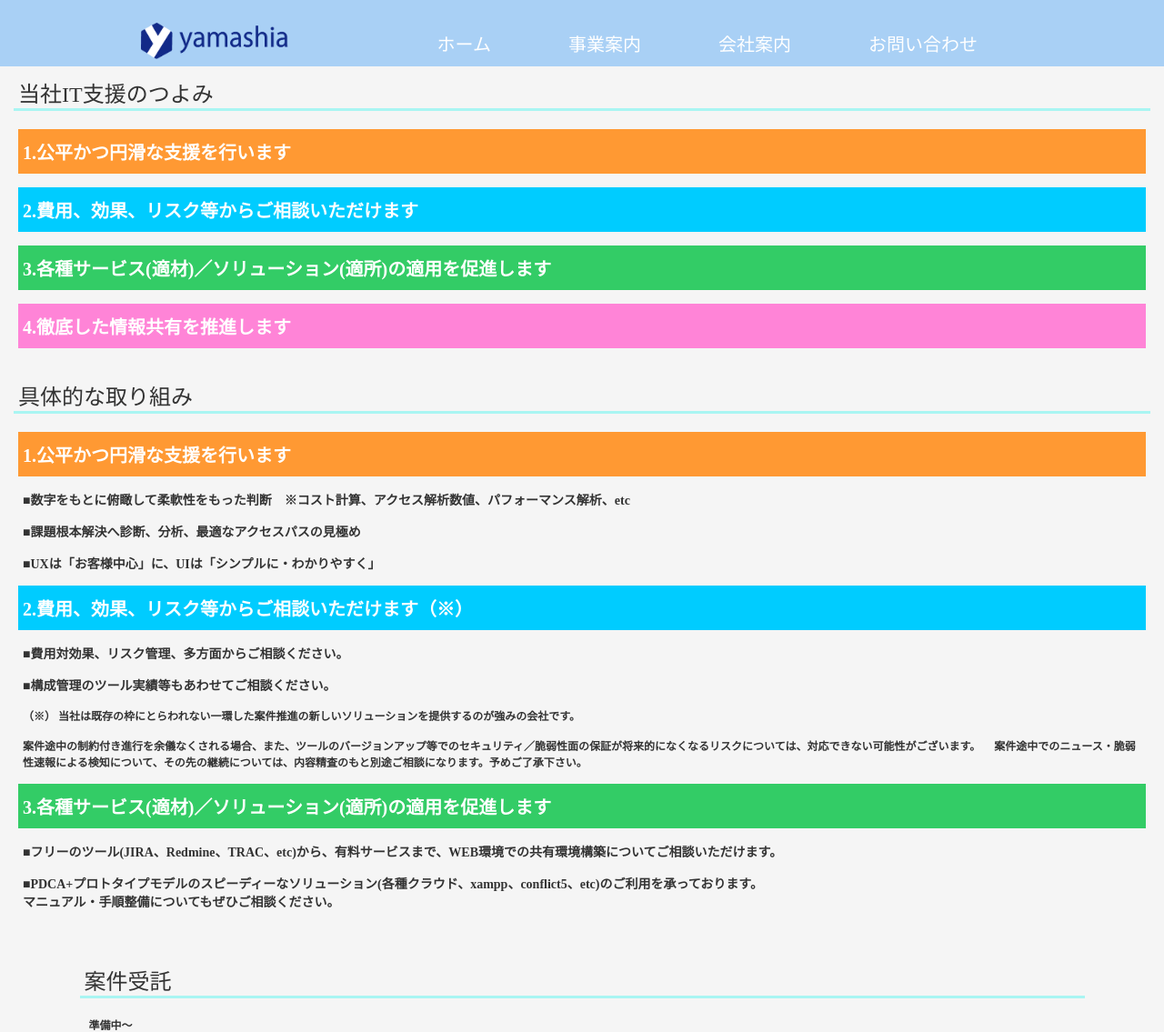
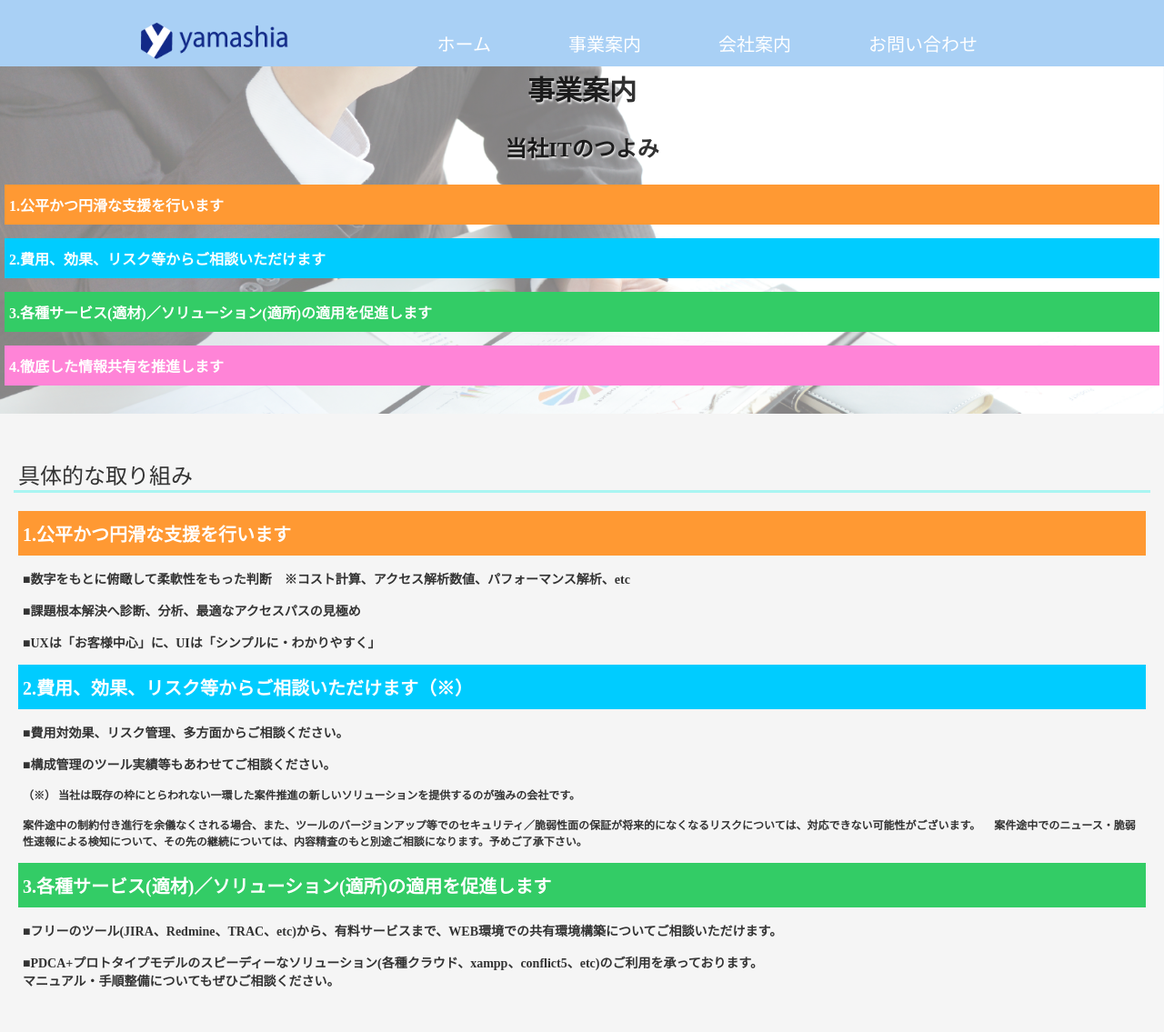
Before and after one commit to yamashia/yamashia, a PHP site: page /BuisinessInfo/BuisinessInfo.php in a window 1280 px wide. Shown: the top 1135 px of the page at 91% size. Run offline with PHP 8.4, Linux system fonts and the light colour scheme; some libraries are stand-ins or nearby versions.

Commit message:
Add files via upload

```diff
--- a/yamashia.co.jp/BuisinessInfo/BuisinessInfo.php
+++ b/yamashia.co.jp/BuisinessInfo/BuisinessInfo.php
@@ -79,23 +79,28 @@
             </nav>
         </div>
     </header>
-      <div class="top-main">
-        <div class="main">
-          <p>当社IT支援のつよみ</p>
-          <a href="#link" class="a1">1.公平かつ円滑な支援を行います</a>
-          <a href="#link2" class="a2">2.費用、効果、リスク等からご相談いただけます</a>
-          <a href="#link3" class="a3">3.各種サービス(適材)／ソリューション(適所)の適用を促進します</a>
-          <a class="a4">4.徹底した情報共有を推進します</a>
-        </div>
+    <div class="main-title">
+      <div class="layer">
+      <h2>事業案内</h2>
+      <h3>当社ITのつよみ</h3>
+      <div class="main">
+        <a href="#link" class="a1" >1.公平かつ円滑な支援を行います</a>
+        <a href="#link2" class="a2">2.費用、効果、リスク等からご相談いただけます</a>
+        <a href="#link3" class="a3">3.各種サービス(適材)／ソリューション(適所)の適用を促進します</a>
+        <a href="#link4" class="a4">4.徹底した情報共有を推進します</a>
+      </div>
+     </div>
+    </div>
+          <div class="top-main">
        <div class="one-main">
          <p>具体的な取り組み</p>
-         <a  name="link" class="a1">1.公平かつ円滑な支援を行います</a>
+         <a name="link" class="a1">1.公平かつ円滑な支援を行います</a>
          <h3>■数字をもとに俯瞰して柔軟性をもった判断　※コスト計算、アクセス解析数値、パフォーマンス解析、etc</h3>
          <h3>■課題根本解決へ診断、分析、最適なアクセスパスの見極め</h3>
          <h3>■UXは「お客様中心」に、UIは「シンプルに・わかりやすく」</h3>
        </div>
        <div class="two-main">
-         <a  name="link2" class="a2">2.費用、効果、リスク等からご相談いただけます（※）</a>
+         <a name="link2" class="a2">2.費用、効果、リスク等からご相談いただけます（※）</a>
          <h3>■費用対効果、リスク管理、多方面からご相談ください。</h3>
          <h3>■構成管理のツール実績等もあわせてご相談ください。</h4>
          <h4> （※） 当社は既存の枠にとらわれない一環した案件推進の新しいソリューションを提供するのが強みの会社です。 </h3>
@@ -103,7 +108,7 @@
            　案件途中でのニュース・脆弱性速報による検知について、その先の継続については、内容精査のもと別途ご相談になります。予めご了承下さい。</h4>
        </div>
        <div class="three-main">
-         <a  name="link3" class="a3">3.各種サービス(適材)／ソリューション(適所)の適用を促進します</a>
+         <a name="link3" class="a3">3.各種サービス(適材)／ソリューション(適所)の適用を促進します</a>
          <h3>■フリーのツール(JIRA、Redmine、TRAC、etc)から、有料サービスまで、WEB環境での共有環境構築についてご相談いただけます。</h3>
          <h3>■PDCA+プロトタイプモデルのスピーディーなソリューション(各種クラウド、xampp、conflict5、etc)のご利用を承っております。　<br>マニュアル・手順整備についてもぜひご相談ください。</h3>
        </div>
--- a/yamashia.co.jp/CompanyBrochure/CompanyBrochure.php
+++ b/yamashia.co.jp/CompanyBrochure/CompanyBrochure.php
@@ -80,7 +80,7 @@
         </div>
     </header>
          <div class="overview">
-           <div class="layer">
+           <div class="layer2">
     <h2>会社の理念</h2>
     <h3>御社利益のためのITの支援をいたします</h3>
     <h3>臨機に時々の最善を尽くします</h3>
--- a/yamashia.co.jp/contact/contact.php
+++ b/yamashia.co.jp/contact/contact.php
@@ -92,7 +92,7 @@
         </div>
     </header>
     <div class="contact-title">
-      <div class="layer2">
+      <div class="layer3">
       <h2>お問い合わせ</h2>
       <h3>この度は、株式会社ヤマシアのWebサイトをご覧いただき誠にありがとうございます。</h3>
       <h3>事業概要、仕事に関するお問合せ、ご質問など、下記の方法にて、お受付しております。</h3>
--- a/yamashia.co.jp/css/responsive.css
+++ b/yamashia.co.jp/css/responsive.css
@@ -107,7 +107,15 @@
     top: 180px;
     font-size: 25px;
   }
-/*contact*/
+
+  /*CompanyBrochure*/
+    .syachiku big {
+      font-size: 18px;
+    }
+
+  /*BuisinessInfo*/
+
+  /*contact*/
 .contact-title h3 {
   font-size: 12px;
 }
@@ -136,20 +144,4 @@
   .thanks-message h2 {
     font-size: 16px;
   }
-
-  .Confirmation {
-    margin-top: 65px;
-  }
-
-    /*CompanyBrochure*/
-    .syachiku big {
-      font-size: 18px;
-    }
-
-  /*BuisinessInfo*/
-  .top-main {
-    margin-top: 20px;
-    padding: 5px;
-  }
-
 }
--- a/yamashia.co.jp/css/stylesheet.css
+++ b/yamashia.co.jp/css/stylesheet.css
@@ -327,16 +327,42 @@ footer {
 }
 
 /*ーーーーーーーーーーーBuisinessInfo.phpーーーーーーーーーーー*/
-a.a1 {background-color: #FF9933;}
-a.a2 {background-color: #00CCFF;}
-a.a3 {background-color: #33CC66;}
-a.a4 {background-color: #FF84D7;}
+.main-title {
+  width: 100%;
+  height: 400px;
+  margin-top: 55px;
+  background-image: url("../images/支援.png");
+  background-position:center;
+  background-repeat: no-repeat;
+  background-attachment: fixed;
+  background-size: cover;
+}
+
+.layer {
+  height: 400px;
+  background: rgba(255,255,255,0.5);
+}
+
+.main-title h2 {
+  padding-top: 20px;
+  text-align: center;
+  font-size: 30px;
+  color: black;
+  text-shadow: 1px 2px 2px white;
+  opacity: 0.8;
+}
+
+.main-title h3 {
+  text-align: center;
+  font-size: 24px;
+  color: black;
+  text-shadow: 1px 2px 2px white;
+  opacity: 0.8;
+}
 
 .top-main {
   width: 100%;
-  margin-top: 35px;
-  margin-left: auto;
-  margin-right: auto;
+  margin:  0 auto;
   padding: 15px;
   background-color: #F5F5F5;
   color: #333;
@@ -349,6 +375,27 @@ a.a4 {background-color: #FF84D7;}
   font-size: 24px;
   border-bottom: 3px solid #A9F5F2;
   }
+
+  a.a1 {background-color: #FF9933;}
+  a.a2 {background-color: #00CCFF;}
+  a.a3 {background-color: #33CC66;}
+  a.a4 {background-color: #FF84D7;}
+
+.main a{
+  font-size: 16px;
+  font-weight: bold;
+  display: block;
+  margin: 15px 5px;
+  padding: 10px 5px;
+  bottom: 0;
+  text-align: left;
+  color: #fff;
+}
+
+.main a:hover {
+  opacity: 0.8;
+
+}
 
 .top-main a {
   font-size: 20px;
@@ -405,7 +452,7 @@ a.a4 {background-color: #FF84D7;}
 /*ーーーーーーーーーーーCompanyBrochure.phpーーーーーーーーーーー*/
 .overview {
   width: 100%;
-  height: 180px;
+  height: 170px;
   margin-top: 55px;
   background-image: url("../images/会社理念.png");
   background-position:center;
@@ -415,8 +462,8 @@ a.a4 {background-color: #FF84D7;}
 }
 
 /*背景透かし*/
-.layer {
-  height: 180px;
+.layer2 {
+  height: 170px;
   background: rgba(255,255,255,0.5);
 }
 
@@ -547,13 +594,13 @@ table {
 /*ーーーーーーーーーーーcontact.phpーーーーーーーーーーー*/
 .contact-title {
   width: 100%;
-  height: 180px;
+  height: 170px;
   margin-top: 55px;
   background: repeating-linear-gradient(45deg, #E0ECF8, #E0ECF8 10px, #fff 0, #fff 20px);
 }
 
-.layer2 {
-  height: 180px;
+.layer3 {
+  height: 170px;
   background: rgba(255,255,255,0.5);
 }
 
@@ -567,7 +614,6 @@ table {
 }
 
 .contact-title h3 {
-  padding-top: 5px;
   margin: 0 25px;
   text-align: center;
   font-size: 14px;
@@ -620,6 +666,7 @@ form {
 
 .Confirmation {
   margin-top: 80px;
+  margin-bottom: 80px;
 }
 
 .contact-form {
@@ -710,6 +757,7 @@ textarea {
   width: 100%;
   height: 700px;
   margin-top: 55px;
+  margin-bottom: 50px;
   background-image: url("../images/katakataS.png");
   background-position:center;
   background-repeat: no-repeat;
--- a/yamashia.co.jp/game/game.php
+++ b/yamashia.co.jp/game/game.php
@@ -9,6 +9,7 @@
     <style>
       .game {
         padding-top:55px;
+        padding-bottom: 50px;
       }
       canvas{
         background: pink;
```
